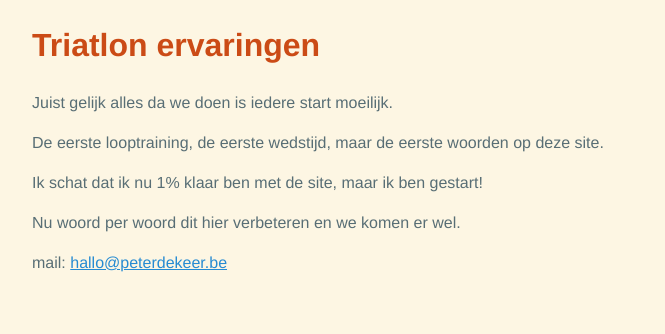
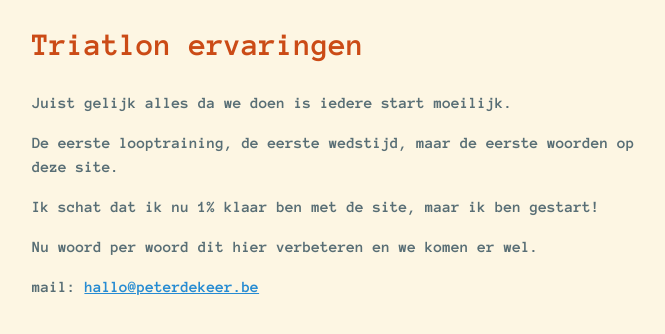
Before and after one commit to PeterDeKeer/PeterDeKeer.github.io, a Jekyll site: the page built from index.md, in a window 1280 px wide. Shown: the top 334 px of the page, without its empty margins (288-953 px from the left). Built offline with Jekyll 4.4.1, drawn with Linux system fonts in a browser that asks for light colours.

Commit message:
Update default.html

```diff
--- a/_layouts/default.html
+++ b/_layouts/default.html
@@ -7,8 +7,9 @@
   <link href="https://plus.google.com/+Peterdekeer" rel="publisher" />
   <meta name="viewport" content="width=device-width,initial-scale=1">
   <link rel="dns-prefetch" href="//i.imgur.com">
+  <link href='http://fonts.googleapis.com/css?family=Anonymous+Pro:700' rel='stylesheet' type='text/css'>
   <style>
-    body {font-family: Helvetica, Arial, sans-serif;color: #586e75; background-color: #fdf6e3;font-size: 16px;line-height: 1.5;max-width:40em;width:90%;margin:auto;}
+    body {font-family:'Anonymous Pro',monospace;color: #586e75; background-color: #fdf6e3;font-size: 16px;line-height: 1.5;max-width:40em;width:90%;margin:auto;}
     h1 {color: #cb4b16;}
     a {color: #268bd2;}
     a:visited {color: #6c71c4;}
```
